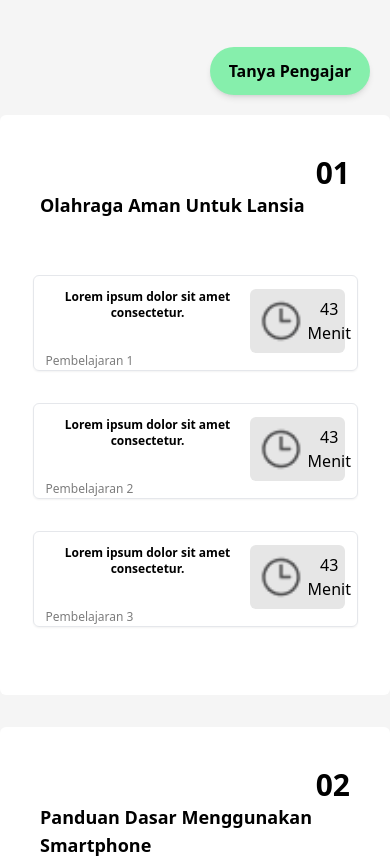
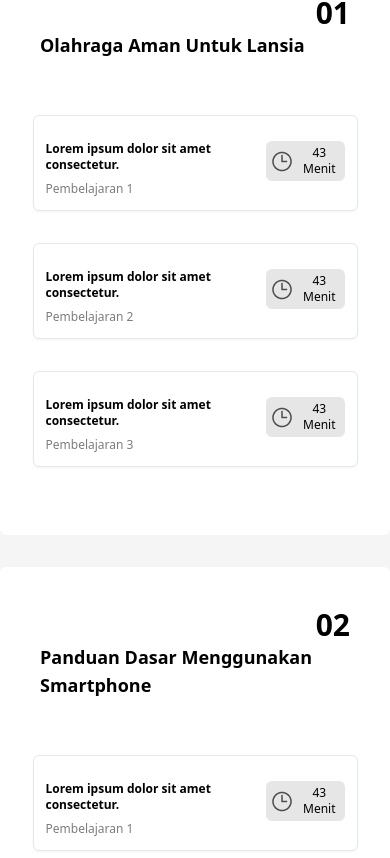
Before and after one commit to ahay12/lms-fe, a React (Vite) app: page /materi in a window 390 px wide. Shown: the part 993-1851 px from the top of the page. Built offline with nearby package versions, Linux system fonts and the light colour scheme.

Commit message:
fix button time mobile

```diff
--- a/src/components/halamanMateri.jsx
+++ b/src/components/halamanMateri.jsx
@@ -31,8 +31,8 @@ export default function HalamanMateri() {
                 onBlur={handleBlur}
             >
                 <div className="p-3 flex justify-between">
-                    <p className="font-semibold lg:text-base text-xs">Lorem ipsum dolor sit amet consectetur.</p>
-                    <span className={`p-2 bg-gray flex gap-x-1 ${isFocused.section === sectionId && isFocused.button === buttonId ? 'bg-orange-100' : 'bg-secondary'} rounded-md`}>
+                    <p className="font-semibold lg:text-base text-left text-xs">Lorem ipsum dolor sit amet consectetur.</p>
+                    <span className={`lg:p-2 p-1 lg:text-base text-xs flex gap-x-1 items-center ${isFocused.section === sectionId && isFocused.button === buttonId ? 'bg-orange-100' : 'bg-secondary'} rounded-md`}>
                         <img src="/time.png" alt="img" />
                         43 Menit
                     </span>
@@ -55,7 +55,7 @@ export default function HalamanMateri() {
                         frameBorder="0"
                         allow="accelerometer; autoplay; clipboard-write; encrypted-media; gyroscope; picture-in-picture; web-share"
                         referrerPolicy="strict-origin-when-cross-origin"
-                        className="rounded-md w-full h-96"
+                        className="rounded-md w-full lg:h-96 h-56"
                         allowfullscreen>
 
                     </iframe>
```
